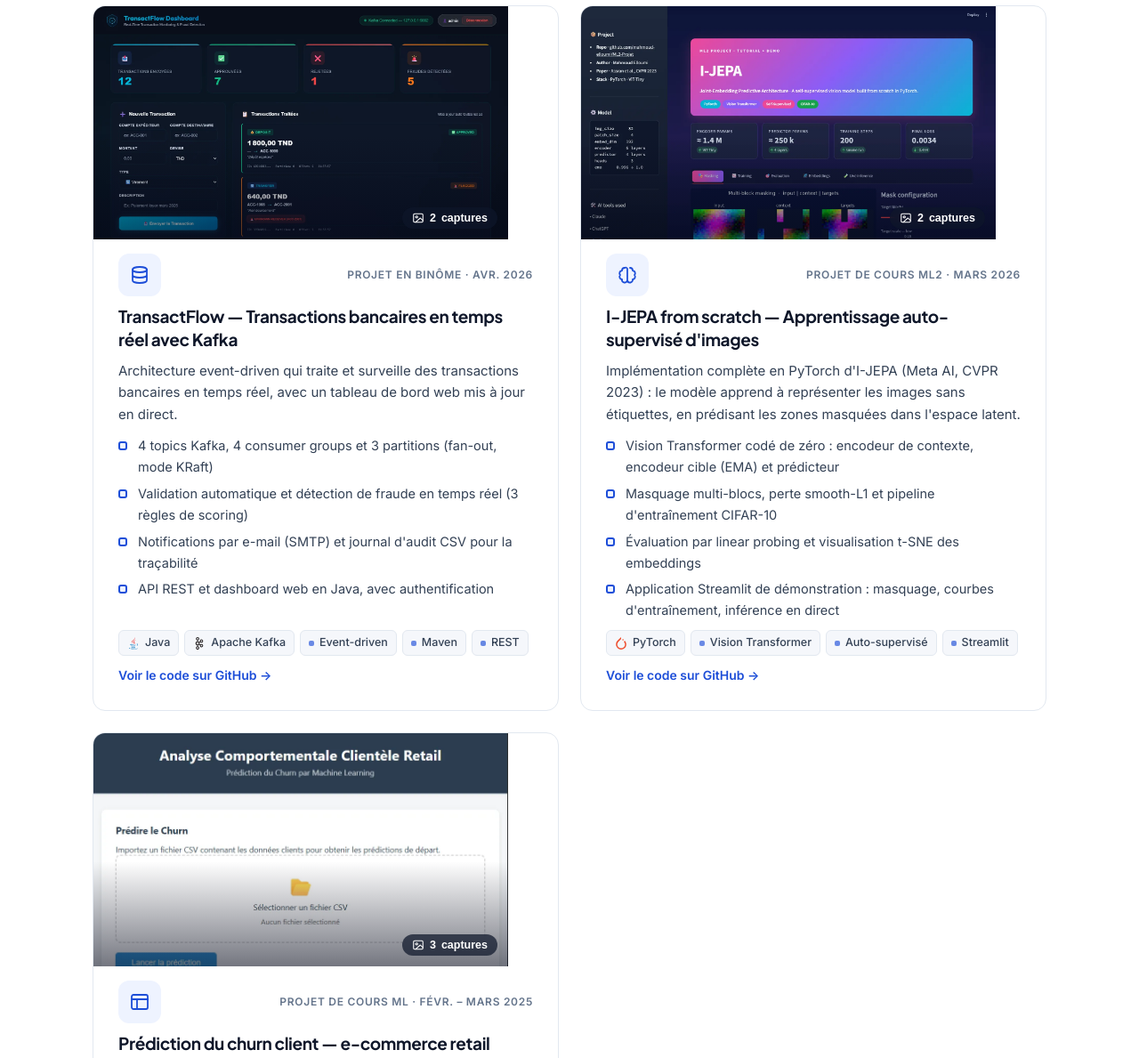
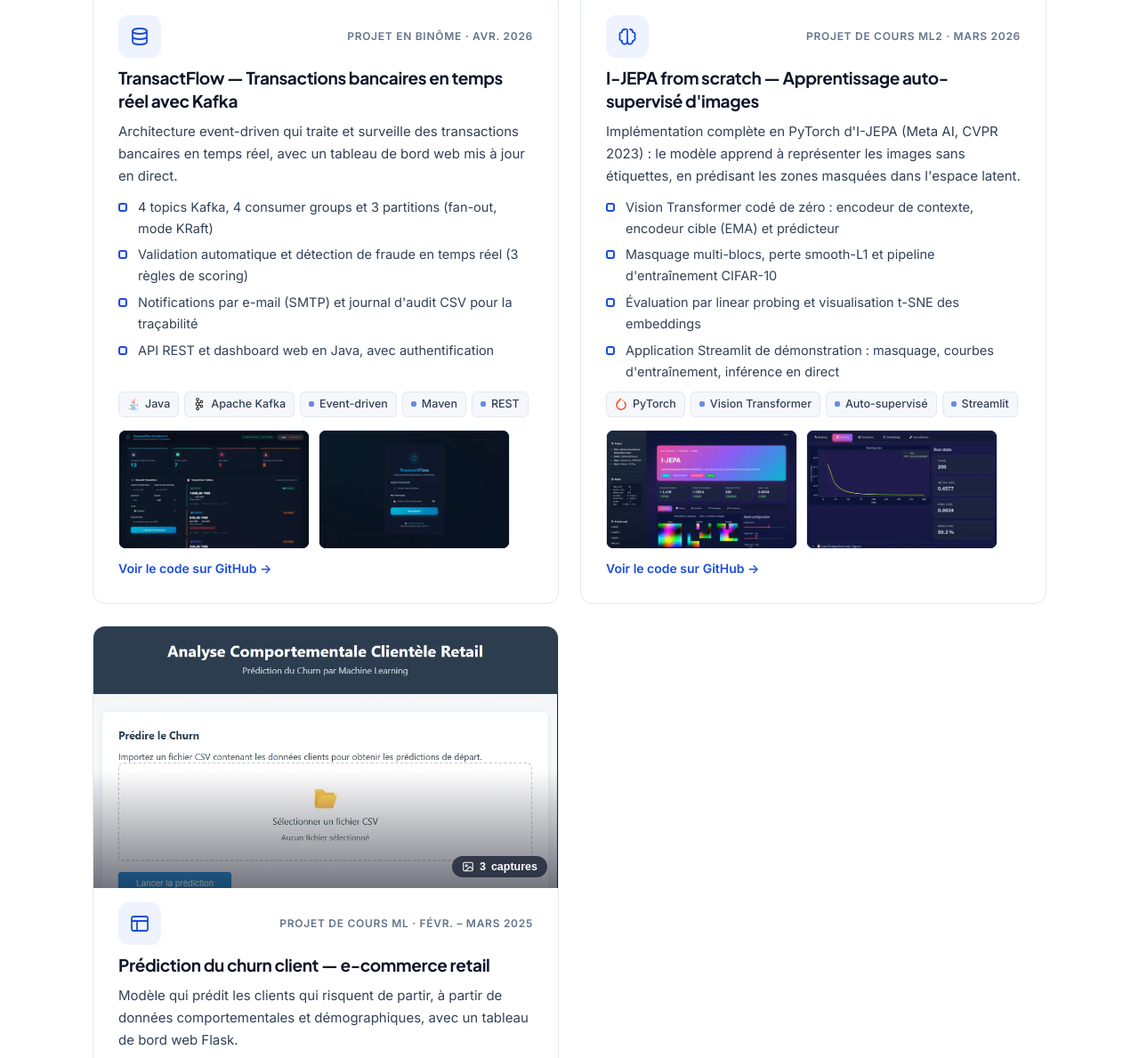
Before and after one commit to mahmoudelloumi/portfolio, a plain HTML site: page index.html in a window 1280 px wide. Shown: the part 5956-7145 px from the top of the page at 89% size. Drawn offline with Linux system fonts and the light colour scheme.

Commit message:
TransactFlow et I-JEPA : petites miniatures comme ID SOFT

```diff
--- a/index.html
+++ b/index.html
@@ -241,22 +241,25 @@
   .card p { font-size: 15.5px; flex: 1; }
   .card:has(.feature-list) p { flex: none; }
   .card .feature-list { flex: 1; align-content: start; }
-  .card .shots { grid-template-columns: repeat(2, 1fr); margin-top: 4px; }
+  .card .shots { grid-template-columns: repeat(2, minmax(0, 215px)); margin-top: 4px; }
   .card .shots:has(> :nth-child(3)) { grid-template-columns: repeat(3, 1fr); }
   .card .shots:has(> :only-child) { grid-template-columns: 1fr; }
   .card .shots .zoomable:only-child { aspect-ratio: auto; background: #fff; }
   .card .shots .zoomable:only-child img { height: auto; object-fit: contain; }
 
   /* Projets : image de couverture (vraies captures) */
-  .card-cover { position: relative; display: block; margin: -28px -28px 6px; padding: 0; border: 0; border-bottom: 1px solid var(--line);
+  .card-cover { position: relative; display: block; width: calc(100% + 56px); margin: -28px -28px 6px; padding: 0; border: 0; border-bottom: 1px solid var(--line);
     aspect-ratio: 16 / 9; overflow: hidden; cursor: zoom-in; background: var(--bg-alt); }
-  .card-cover img { width: 100%; height: 100%; object-fit: cover; object-position: top left; display: block; transition: transform .45s ease; }
+  .card-cover img { width: 100%; height: 100%; object-fit: cover; object-position: top center; display: block; transition: transform .45s ease; }
   .card:hover .card-cover img { transform: scale(1.04); }
   .card-cover::after { content: ""; position: absolute; inset: 0; background: linear-gradient(180deg, transparent 55%, rgba(2,6,23,.55)); pointer-events: none; }
   .cover-count { position: absolute; right: 12px; bottom: 12px; z-index: 1; display: inline-flex; align-items: center; gap: 6px;
     font-size: 12.5px; font-weight: 600; color: #fff; background: rgba(15,23,42,.72); backdrop-filter: blur(4px); padding: 5px 11px; border-radius: 999px; }
   .cover-count svg.i { width: 14px; height: 14px; }
   .shots[hidden] { display: none; }
+  /* Plus prioritaire que .zoomable (width: 100%) : la couverture remplit toute la carte */
+  .card .card-cover { width: calc(100% + 56px); }
+  @media (max-width: 480px) { .card .card-cover { width: calc(100% + 44px); } }
 
   .card { gap: 10px; }
   .card p { font-size: 15px; }
@@ -270,6 +273,7 @@
   .eng-media { display: grid; gap: 4px; min-height: 210px; height: 100%; background: var(--bg-alt); }
   .eng-media.n2 { grid-template-columns: 1.4fr 1fr; }
   .eng-media.n3 { grid-template-columns: 1.5fr 1fr; grid-template-rows: 1fr 1fr; }
+  .eng-media.n2v { grid-template-rows: 1fr 1fr; }
   .eng-media.n3 > :first-child { grid-row: span 2; }
   .eng-media .zoomable { position: relative; overflow: hidden; min-height: 0; background: #0b1220; }
   .eng-media img { width: 100%; height: 100%; object-fit: cover; display: block; transition: transform .45s ease; }
@@ -380,7 +384,7 @@
   .feature.solo { grid-template-columns: 1fr; }
   .feature.solo .feature-body { padding: 32px; }
   .feature.solo .feature-list { grid-template-columns: 1fr 1fr; column-gap: 32px; }
-  .feature.solo .shots { grid-template-columns: repeat(4, 1fr); }
+  .feature.solo .shots { grid-template-columns: repeat(4, minmax(0, 215px)); }
   .feature.screen .feature-list { grid-template-columns: 1fr; }
   .feature.screen .badge-on-img { left: 22px; bottom: 22px; }
   .co-logo.sm { width: 48px; height: 48px; padding: 4px; }
@@ -514,7 +518,7 @@
     .timeline { padding-left: 28px; }
     .t-item::before { left: -28px; }
     .t-card, .card { padding: 22px; }
-    .card-cover { margin: -22px -22px 6px; }
+    .card-cover { width: calc(100% + 44px); margin: -22px -22px 6px; }
     .list li { flex-direction: column; gap: 2px; }
     .actions .btn { flex: 1 1 auto; justify-content: center; }
   }
@@ -958,8 +962,7 @@
           </ul>
           <div class="tags"><span class="tag no-ic">IoT</span><span class="tag"><img src="media/icons/espressif.svg" alt="" width="14" height="14" loading="lazy">ESP32</span><span class="tag no-ic">6LoWPAN</span><span class="tag"><img src="media/icons/mqtt.svg" alt="" width="14" height="14" loading="lazy">MQTT</span><span class="tag no-ic">AWS IoT</span><span class="tag no-ic">Edge Computing</span></div>
         </article>
-        <article class="card has-cover reveal" id="projet-transactflow">
-          <button class="card-cover zoomable" data-group="transactflow" data-src="media/transactflow-dashboard.webp" data-caption="TransactFlow — Tableau de bord en temps réel connecté à Kafka" aria-label="Tableau de bord TransactFlow"><img src="media/transactflow-dashboard.webp" alt="Tableau de bord TransactFlow" loading="lazy"><span class="cover-count"><svg class="i"><use href="#i-image"/></svg><span>2</span> <span>captures</span></span></button>
+        <article class="card reveal" id="projet-transactflow">
           <div class="card-top"><div class="ic"><svg class="i"><use href="#i-db"/></svg></div><span class="kind">Projet en binôme · Avr. 2026</span></div>
           <h3>TransactFlow — Transactions bancaires en temps réel avec Kafka</h3>
           <p>Architecture event-driven qui traite et surveille des transactions bancaires en temps réel, avec un tableau de bord web mis à jour en direct.</p>
@@ -970,13 +973,13 @@
             <li>API REST et dashboard web en Java, avec authentification</li>
           </ul>
           <div class="tags"><span class="tag"><img src="media/icons/java.svg" alt="" width="14" height="14" loading="lazy">Java</span><span class="tag"><img src="media/icons/apachekafka.svg" alt="" width="14" height="14" loading="lazy">Apache Kafka</span><span class="tag no-ic">Event-driven</span><span class="tag no-ic">Maven</span><span class="tag no-ic">REST</span></div>
-          <div class="shots" data-group="transactflow" hidden>
+          <div class="shots" data-group="transactflow">
+            <button class="zoomable" data-src="media/transactflow-dashboard.webp" data-caption="TransactFlow — Tableau de bord en temps réel connecté à Kafka"><img src="media/transactflow-dashboard-thumb.webp" alt="Tableau de bord TransactFlow" loading="lazy"></button>
             <button class="zoomable" data-src="media/transactflow-login.webp" data-caption="TransactFlow — Page de connexion"><img src="media/transactflow-login-thumb.webp" alt="Connexion TransactFlow" loading="lazy"></button>
           </div>
           <a class="card-link" href="https://github.com/mahmoudelloumi/BankingTransaction" target="_blank" rel="noopener">Voir le code sur GitHub →</a>
         </article>
-        <article class="card has-cover reveal" id="projet-ijepa">
-          <button class="card-cover zoomable" data-group="ijepa" data-src="media/ijepa-demo.webp" data-caption="I-JEPA — Application Streamlit : masquage multi-blocs" aria-label="Application de démonstration I-JEPA"><img src="media/ijepa-demo.webp" alt="Application de démonstration I-JEPA" loading="lazy"><span class="cover-count"><svg class="i"><use href="#i-image"/></svg><span>2</span> <span>captures</span></span></button>
+        <article class="card reveal" id="projet-ijepa">
           <div class="card-top"><div class="ic"><svg class="i"><use href="#i-brain"/></svg></div><span class="kind">Projet de cours ML2 · Mars 2026</span></div>
           <h3>I-JEPA from scratch — Apprentissage auto-supervisé d'images</h3>
           <p>Implémentation complète en PyTorch d'I-JEPA (Meta AI, CVPR 2023) : le modèle apprend à représenter les images sans étiquettes, en prédisant les zones masquées dans l'espace latent.</p>
@@ -987,7 +990,8 @@
             <li>Application Streamlit de démonstration : masquage, courbes d'entraînement, inférence en direct</li>
           </ul>
           <div class="tags"><span class="tag"><img src="media/icons/pytorch.svg" alt="" width="14" height="14" loading="lazy">PyTorch</span><span class="tag no-ic">Vision Transformer</span><span class="tag no-ic">Auto-supervisé</span><span class="tag no-ic">Streamlit</span></div>
-          <div class="shots" data-group="ijepa" hidden>
+          <div class="shots" data-group="ijepa">
+            <button class="zoomable" data-src="media/ijepa-demo.webp" data-caption="I-JEPA — Application Streamlit : masquage multi-blocs"><img src="media/ijepa-demo-thumb.webp" alt="Application de démonstration I-JEPA" loading="lazy"></button>
             <button class="zoomable" data-src="media/ijepa-training.webp" data-caption="I-JEPA — Courbe d'entraînement (test rapide sur données synthétiques)"><img src="media/ijepa-training-thumb.webp" alt="Courbe d'entraînement I-JEPA" loading="lazy"></button>
           </div>
           <a class="card-link" href="https://github.com/mahmoudelloumi/ML2-Projet" target="_blank" rel="noopener">Voir le code sur GitHub →</a>
@@ -1162,10 +1166,9 @@
           </div>
         </article>
         <article class="eng-card reveal">
-          <div class="eng-media n3" data-group="eng-pyfac">
+          <div class="eng-media n2v" data-group="eng-pyfac">
             <button class="zoomable" data-src="media/pyfac-x-groupe.jpg" data-caption="PYFAC X (2024) — Photo de groupe"><img src="media/pyfac-x-groupe-thumb.jpg" alt="Photo de groupe de l'événement PYFAC X" loading="lazy"></button>
             <button class="zoomable" data-src="media/pyfac-11-groupe.jpg" data-caption="PYFAC 11 (2025) — Photo de groupe"><img src="media/pyfac-11-groupe-thumb.jpg" alt="Photo de groupe de l'événement PYFAC 11" loading="lazy"></button>
-            <button class="zoomable" data-src="media/pyfac-portrait.jpg" data-caption="Pitch Yourself for a Career — PYFAC X (2024)"><img src="media/pyfac-portrait-thumb.jpg" alt="Mahmoud Elloumi à l'événement PYFAC X" loading="lazy"></button>
           </div>
           <div class="eng-body">
             <div class="eng-top"><strong>Organisateur</strong><span class="date">2024 – 2026</span></div>
```
Also changed, not shown: media/pyfac-portrait-thumb.jpg (deleted), media/pyfac-portrait.jpg (deleted).
